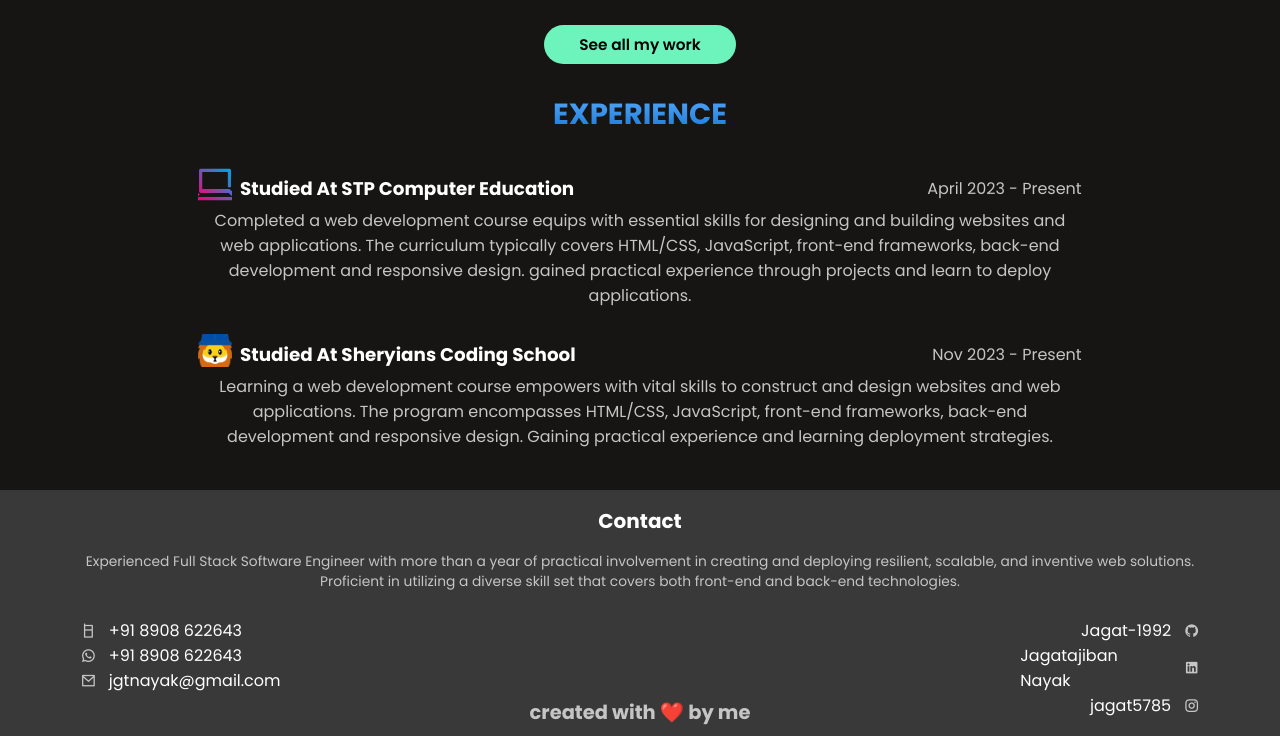
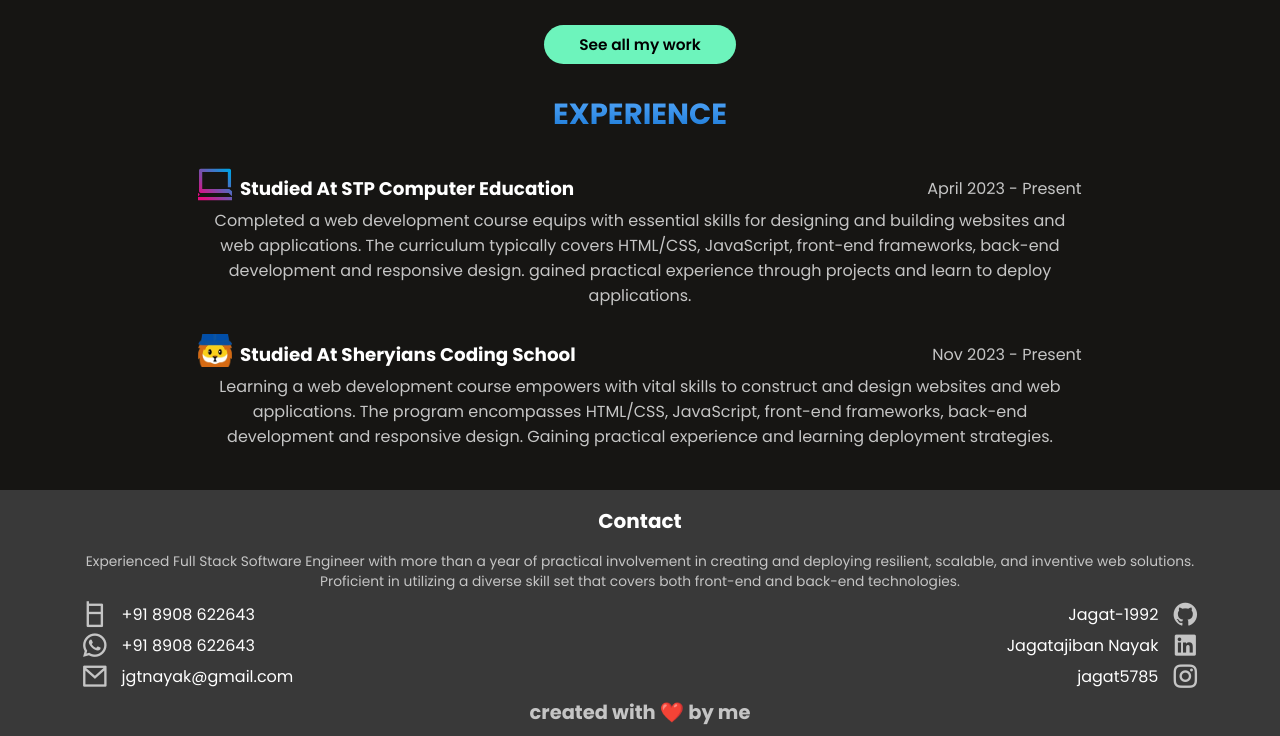
Before and after one commit to Jagat-1992/jagat_portfolio_website, a plain HTML site: page index.html in a window 1280 px wide. Shown: the part 1348-2084 px from the top of the page. Drawn offline with nearby package versions, Linux system fonts and the light colour scheme.

Commit message:
footer contact updated3

```diff
--- a/css/style.css
+++ b/css/style.css
@@ -267,6 +267,7 @@ footer {
   width: 90%;
   margin: 0 auto;
   padding: 1.208333333333333vw 1.3020833333333333vw;
+  /* margin-bottom: 3vw; */
 }
 .footer-container h2 {
   color: #fff;
@@ -288,13 +289,13 @@ footer {
   justify-content: space-between;
 }
 .contact1 {
-  height: 5vw;
-  width: 16%;
+  height: 8vw;
+  width: 25%;
   /* background-color: rgb(0, 255, 140); */
 }
 .contact2 {
-  height: 5vw;
-  width: 16%;
+  height: 8vw;
+  width: 22%;
   /* background-color: rgb(0, 38, 255); */
 }
 .social_link {
@@ -308,7 +309,7 @@ footer {
   color: #fff;
 }
 .social_link i {
-  font-size: 1.2vw;
+  font-size: 2.2vw;
 }
 .github {
   float: inline-end;
@@ -326,11 +327,12 @@ footer {
   text-align: center;
   font-size: 1.3vw;
   background-color: #393939;
+  /* background-color: red; */
 }
 
 /* responsiveness started */
 
-@media (max-width: 600px) {
+@media (max-width: 1000px) {
   /* header part started */
   header {
     background-color: #393939;
@@ -570,6 +572,7 @@ footer {
   }
 
   footer {
+    /* background-color: #9a33ff; */
     background-color: #393939;
     margin-top: 5vw;
   }
@@ -637,7 +640,8 @@ footer {
     width: 100%;
     text-align: center;
     font-size: 3vw;
-    background-color: #393939;
+    /* background-color: #393939; */
+    /* background-color: red; */
   }
 }
 
@@ -741,7 +745,7 @@ footer {
   margin-right: 1vw;
 }
 
-@media (max-width: 600px) {
+@media (max-width: 1000px) {
   .all-project {
     height: 145vw;
     width: 100%;
@@ -880,7 +884,7 @@ footer {
   color: #51cde7;
 }
 
-@media (max-width: 600px) {
+@media (max-width: 1000px) {
   .footer-contact {
     margin-top: 1vw;
     /* background-color: red; */
--- a/index.html
+++ b/index.html
@@ -321,9 +321,9 @@
           </div>
         </div>
       </div>
+      <div class="creator-sign">
+        <h3>created with ❤️ by me</h3>
+      </div>
     </footer>
-    <div class="creator-sign">
-      <h3>created with ❤️ by me</h3>
-    </div>
   </body>
 </html>
```
Also changed, not shown: contact.html (+3 -3 lines), experience.html (+3 -3 lines), projects.html (+3 -3 lines).
